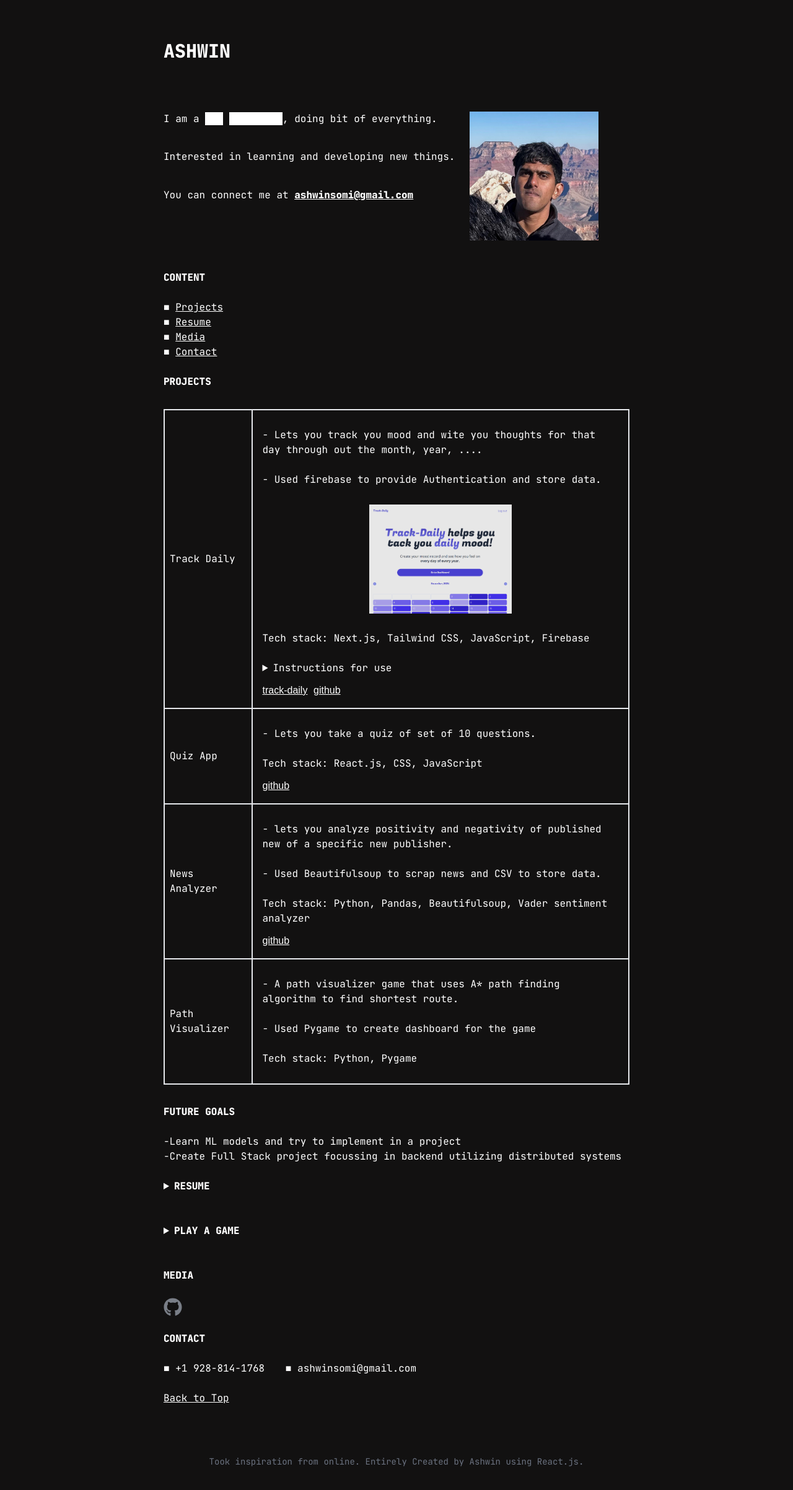
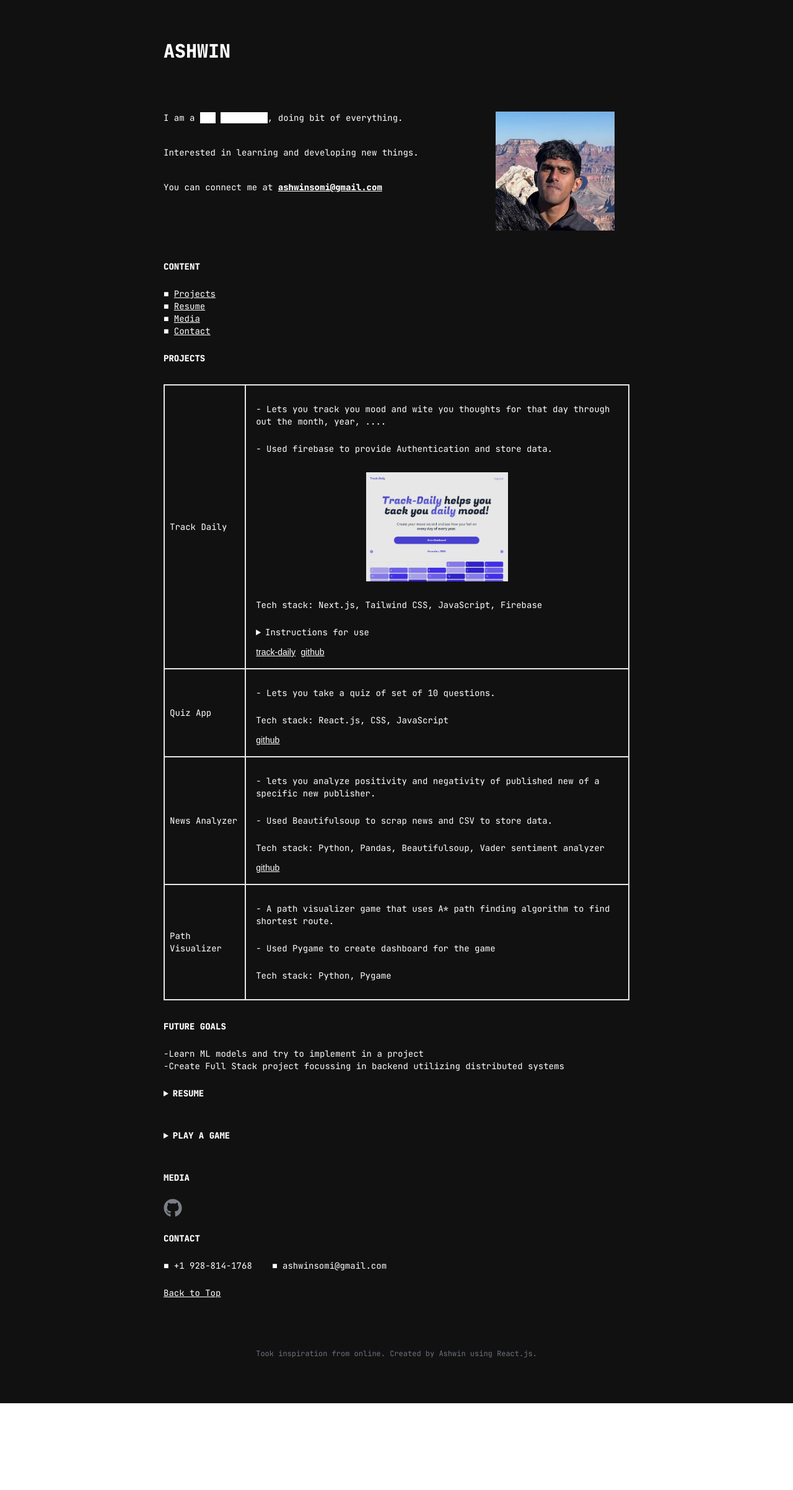
Before and after one commit to AshwinSomi/portfolio, a React (Vite) app: page / in a window 1280 px wide. Shown: the top 2404 px of the page at 62% size. After the commit the page ends 2264 px from the top, so only its background shows below. Built offline with nearby package versions, Linux system fonts and the light colour scheme; a web font is replaced by a local one.

Commit message:
up-rm-wrap

```diff
--- a/src/App.jsx
+++ b/src/App.jsx
@@ -4,11 +4,8 @@ import Header from "./components/Header";
 function App() {
   const Footer = () => {
     return (
-      <footer className="text-center text-gray-500 text-xs md:text-sm p-8">
-        <p>
-          Took inspiration from online. Entirely Created by Ashwin using
-          React.js.
-        </p>
+      <footer className="text-center text-gray-500 text-xs p-8">
+        <p>Took inspiration from online. Created by Ashwin using React.js.</p>
       </footer>
     );
   };
--- a/src/components/Body.jsx
+++ b/src/components/Body.jsx
@@ -17,8 +17,9 @@ export default function Body() {
       <div>
         <h2 className="text-2xl pb-10 sm:text-3xl ">ASHWIN</h2>
       </div>
-      <div className="flex flex-wrap pt-10 pb-6 ">
-        <div className="grid grid-col text-xs md:text-sm lg:text-base pb-6 ">
+      <div className="flex  justify-between align-center pt-10 pb-6 ">
+        {/* lg:text-base */}
+        <div className="grid grid-col text-xs md:text-sm  pb-6 ">
           <p>
             I am a <span className="text-transparent bg-white">web</span>{" "}
             <span className="text-transparent bg-white"> developer</span>, doing
@@ -36,7 +37,8 @@ export default function Body() {
           <img
             src={pic2}
             alt="Picture"
-            className="h-36 md:h-44 lg:h-52 w-auto mx-auto px-6 py-auto transition-all duration-300 ease-in-out opacity-95 hover:opacity-100 hover:scale-105 "
+            // h-36 md:h-44 lg:h-52
+            className=" h-auto min-h-16 max-h-48 w-auto mx-auto px-6 transition duration-300 ease-in-out opacity-95 hover:opacity-100 hover:scale-105 "
           ></img>
           {/* <div
             className="absolute picBlock bg-gray-300
@@ -46,7 +48,8 @@ export default function Body() {
           ></div> */}
         </div>
       </div>
-      <div className="text-xs md:text-sm lg:text-base  ">
+      {/* lg:text-base */}
+      <div className="text-xs md:text-sm   ">
         <p className="py-6 ">
           <span>CONTENT</span>
         </p>
@@ -77,13 +80,15 @@ export default function Body() {
           </p>
         </div>
       </div>
-      <div id="projects" className="text-xs md:text-sm lg:text-base  ">
+      {/* lg:text-base */}
+      <div id="projects" className="text-xs md:text-sm  ">
         <p className="py-6 ">
           <span>PROJECTS</span>
         </p>
         <Projects />
       </div>
-      <div id="futureGoals" className="text-xs md:text-sm lg:text-base  ">
+      {/* lg:text-base  */}
+      <div id="futureGoals" className="text-xs md:text-sm  ">
         <p className="py-6 ">
           <span>FUTURE GOALS</span>
         </p>
@@ -96,7 +101,8 @@ export default function Body() {
           </p>
         </div>
       </div>
-      <div id="resume" className="text-xs md:text-sm lg:text-base  ">
+      {/* lg:text-base  */}
+      <div id="resume" className="text-xs md:text-sm  ">
         <details className="py-6 flex items-center cursor-pointer ">
           <summary>
             <span>RESUME</span>
@@ -110,8 +116,8 @@ export default function Body() {
           )}
         </details>
       </div>
-
-      <div id="playGame" className="text-xs md:text-sm lg:text-base  ">
+      {/* lg:text-base  */}
+      <div id="playGame" className="text-xs md:text-sm  ">
         <details className="py-6 flex items-center cursor-pointer ">
           <summary>
             <span>PLAY A GAME</span>
@@ -120,7 +126,7 @@ export default function Body() {
         </details>
       </div>
 
-      <div id="media" className="text-xs md:text-sm lg:text-base  ">
+      <div id="media" className="text-xs md:text-sm  ">
         <p className="py-6 ">
           <span>MEDIA</span>
         </p>
@@ -140,7 +146,7 @@ export default function Body() {
         </div>
       </div>
 
-      <div id="contact" className="text-xs md:text-sm lg:text-base  ">
+      <div id="contact" className="text-xs md:text-sm  ">
         <p className="py-6 ">
           <span>CONTACT</span>
         </p>
@@ -155,7 +161,7 @@ export default function Body() {
         </div>
       </div>
 
-      <div className="py-6  ">
+      <div className="py-6 text-xs md:text-sm  ">
         <a href="#top" className="underline scroll-smooth ">
           Back to Top
         </a>
```
